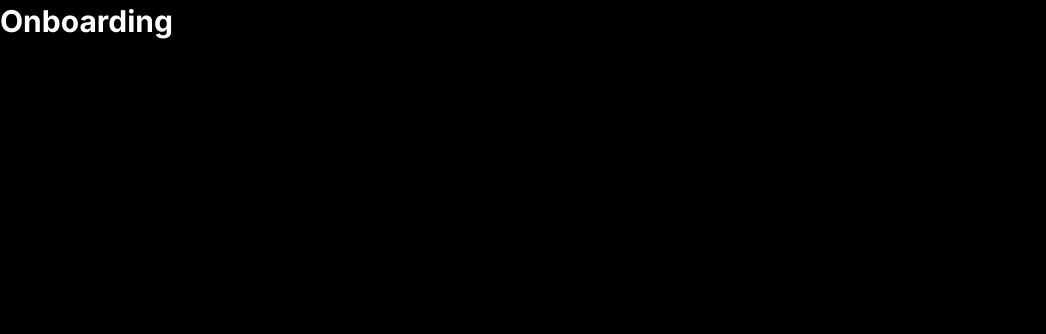
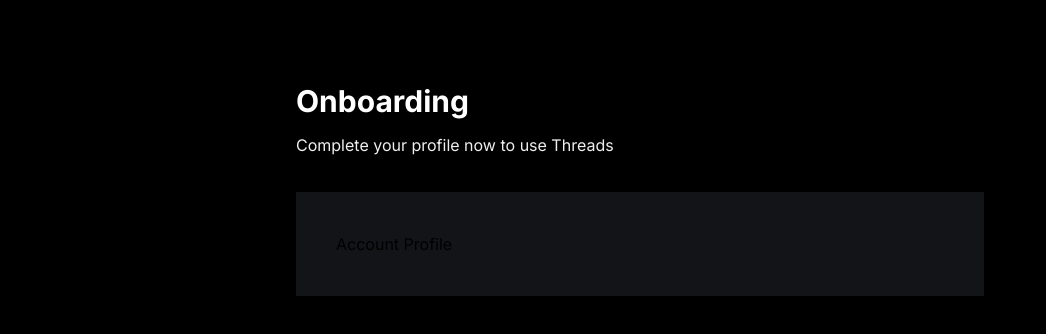
Before and after one commit to anggriawanmr/threads, a Next.js app: page /onboarding in a window 1280 px wide. Shown: the top 334 px of the page, without its empty margins (0-1046 px from the left). Built offline with nearby package versions, Linux system fonts and the light colour scheme.

Commit message:
Adding AccountProfile component :sparkles:

```diff
--- a/app/(auth)/onboarding/page.tsx
+++ b/app/(auth)/onboarding/page.tsx
@@ -1,7 +1,16 @@
+import AccountProfile from "@/components/forms/AccountProfile";
+
 async function Page() {
   return (
-    <main>
+    <main className="mx-auto flex max-w-3xl flex-col justify-start px-10 py-20">
       <h1 className="head-text">Onboarding</h1>
+      <p className="mt-3 text-base-regular text-light-2">
+        Complete your profile now to use Threads
+      </p>
+
+      <section className="mt-9 bg-dark-2 p-10">
+        <AccountProfile />
+      </section>
     </main>
   );
 }
--- /dev/null
+++ b/components/forms/AccountProfile.tsx
@@ -0,0 +1,7 @@
+"use client";
+
+const AccountProfile = () => {
+  return <div>Account Profile</div>;
+};
+
+export default AccountProfile;
```
